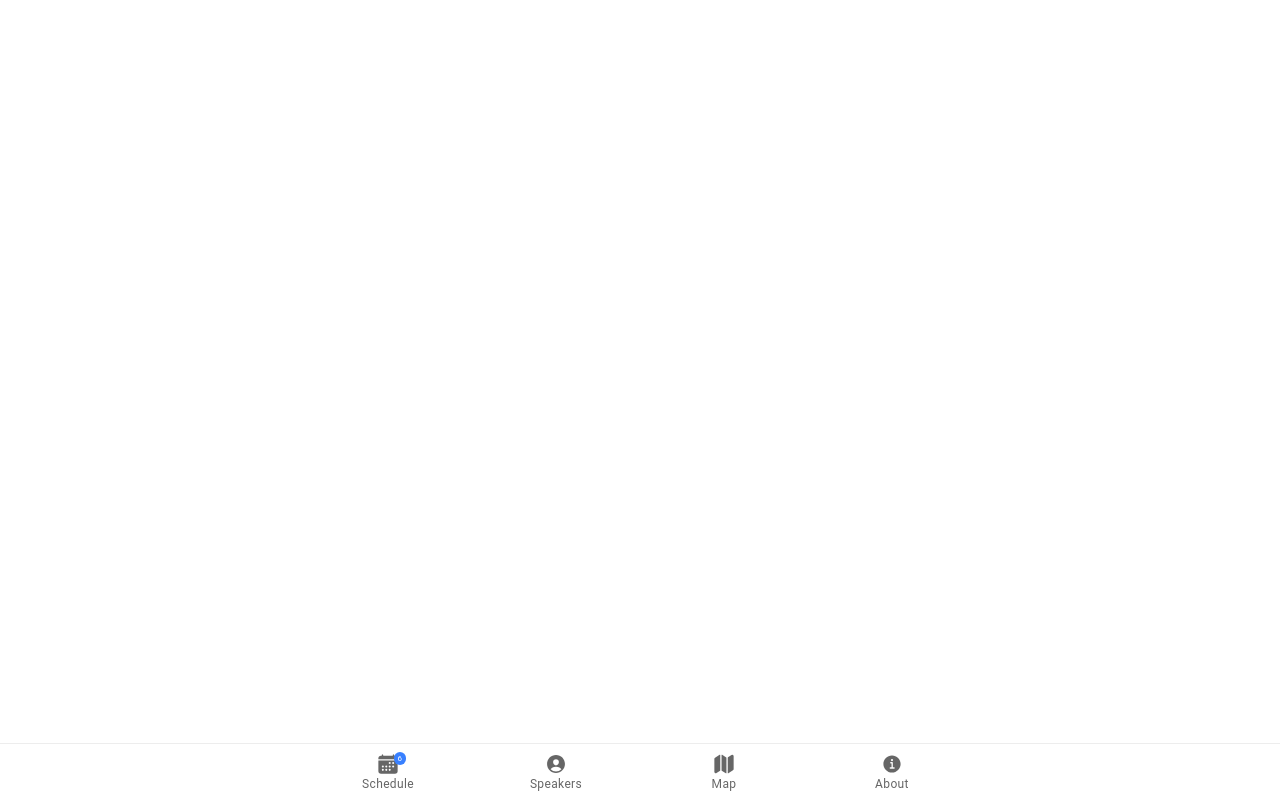
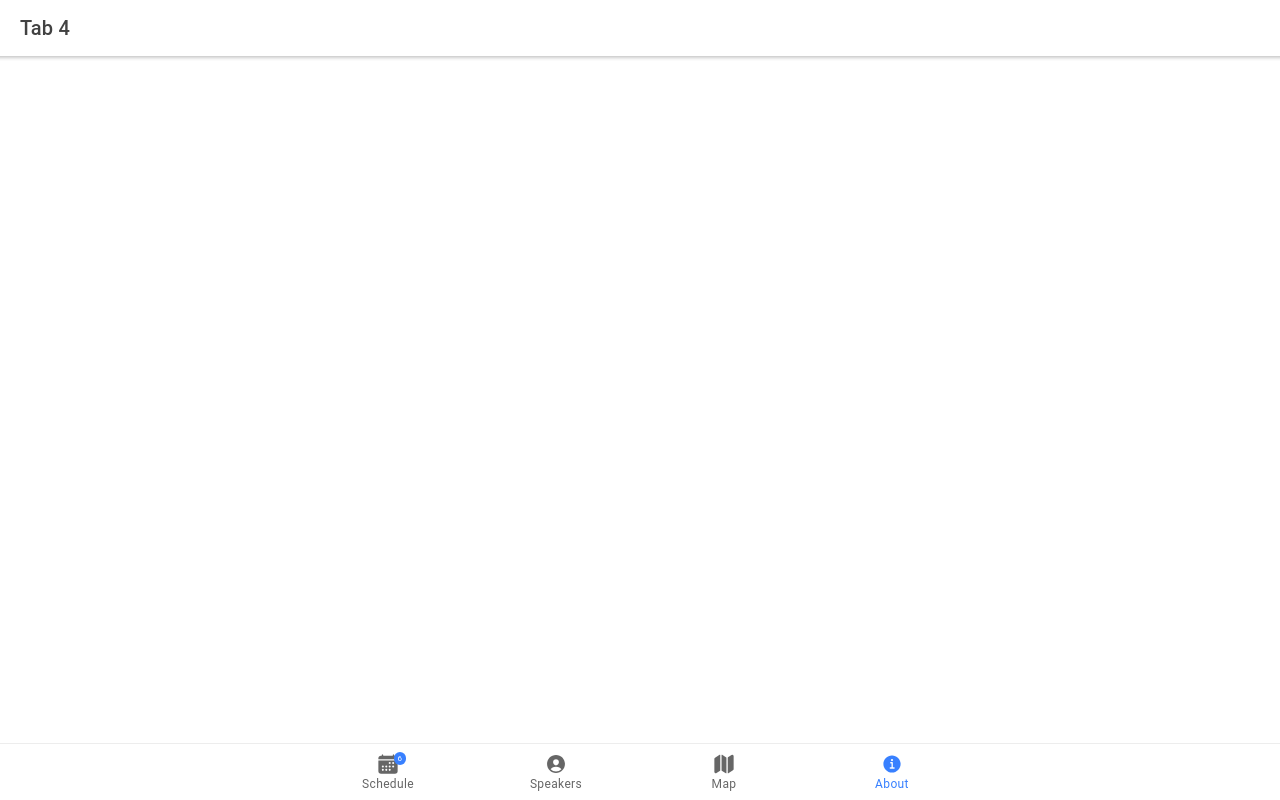
Before and after one commit to d1sc0nneckt1e/gym-stats, a React (Create React App) app: page /tab4 in a window 1280 px wide. Built offline with nearby package versions, Linux system fonts and the light colour scheme.

Commit message:
-ADD new tab

```diff
--- a/src/App.tsx
+++ b/src/App.tsx
@@ -16,6 +16,7 @@ import { calendar, personCircle, map, informationCircle } from "ionicons/icons";
 import Tab1 from './pages/Tab1';
 import Tab2 from './pages/Tab2';
 import Tab3 from './pages/Tab3';
+import Tab4 from './pages/Tab4';
 
 /* Core CSS required for Ionic components to work properly */
 import "@ionic/react/css/core.css";
@@ -46,28 +47,29 @@ const App: React.FC = () => {
         <IonRouterOutlet>
           <Route path="/tab1" component={Tab1} exact={true} />
           <Route path="/tab2" component={Tab2} exact={true} />
-          <Route path="/tab3" component={Tab3} />
+          <Route path="/tab3" component={Tab3} exact={true} />
+          <Route path="/tab4" component={Tab4} />
           <Route path="/" render={() => <Redirect to="/tab1" />} exact={true} />
         </IonRouterOutlet>
 
           <IonTabBar slot="bottom">
-            <IonTabButton tab="schedule">
+            <IonTabButton tab="schedule" href='/tab1'>
               <IonIcon icon={calendar} />
               <IonLabel>Schedule</IonLabel>
               <IonBadge>6</IonBadge>
             </IonTabButton>
 
-            <IonTabButton tab="speakers">
+            <IonTabButton tab="speakers" href='/tab2'>
               <IonIcon icon={personCircle} />
               <IonLabel>Speakers</IonLabel>
             </IonTabButton>
 
-            <IonTabButton tab="map">
+            <IonTabButton tab="map" href='/tab3'>
               <IonIcon icon={map} />
               <IonLabel>Map</IonLabel>
             </IonTabButton>
 
-            <IonTabButton tab="about">
+            <IonTabButton tab="about"  href='/tab4'>
               <IonIcon icon={informationCircle} />
               <IonLabel>About</IonLabel>
             </IonTabButton>
--- a/src/pages/Tab1.tsx
+++ b/src/pages/Tab1.tsx
@@ -1,6 +1,5 @@
 import React from 'react';
 import { IonContent, IonHeader, IonPage, IonTitle, IonToolbar } from '@ionic/react';
-import ExploreContainer from '../components/ExploreContainer';
 import './Tab1.css';
 
 const Tab1: React.FC = () => {
@@ -17,7 +16,6 @@ const Tab1: React.FC = () => {
             <IonTitle size="large">Tab 1</IonTitle>
           </IonToolbar>
         </IonHeader>
-        <ExploreContainer name="Tab 1 page" />
       </IonContent>
     </IonPage>
   );
--- a/src/pages/Tab2.tsx
+++ b/src/pages/Tab2.tsx
@@ -1,6 +1,5 @@
 import React from 'react';
 import { IonContent, IonHeader, IonPage, IonTitle, IonToolbar } from '@ionic/react';
-import ExploreContainer from '../components/ExploreContainer';
 import './Tab2.css';
 
 const Tab2: React.FC = () => {
@@ -17,7 +16,6 @@ const Tab2: React.FC = () => {
             <IonTitle size="large">Tab 2</IonTitle>
           </IonToolbar>
         </IonHeader>
-        <ExploreContainer name="Tab 2 page" />
       </IonContent>
     </IonPage>
   );
--- /dev/null
+++ b/src/pages/Tab4.tsx
@@ -0,0 +1,24 @@
+import React from 'react';
+import { IonContent, IonHeader, IonPage, IonTitle, IonToolbar } from '@ionic/react';
+import './Tab4.css';
+
+const Tab4: React.FC = () => {
+  return (
+    <IonPage>
+      <IonHeader>
+        <IonToolbar>
+          <IonTitle>Tab 4</IonTitle>
+        </IonToolbar>
+      </IonHeader>
+      <IonContent>
+        <IonHeader collapse="condense">
+          <IonToolbar>
+            <IonTitle size="large">Tab 4</IonTitle>
+          </IonToolbar>
+        </IonHeader>
+      </IonContent>
+    </IonPage>
+  );
+};
+
+export default Tab4;
```
Also changed, not shown: src/pages/Tab4.css (added).
